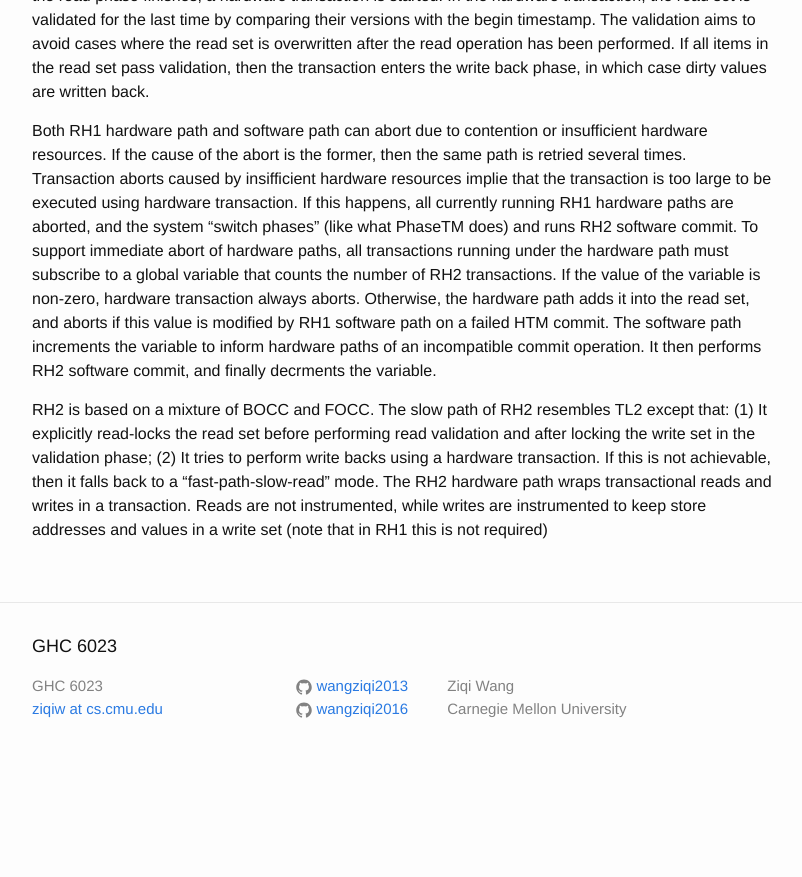
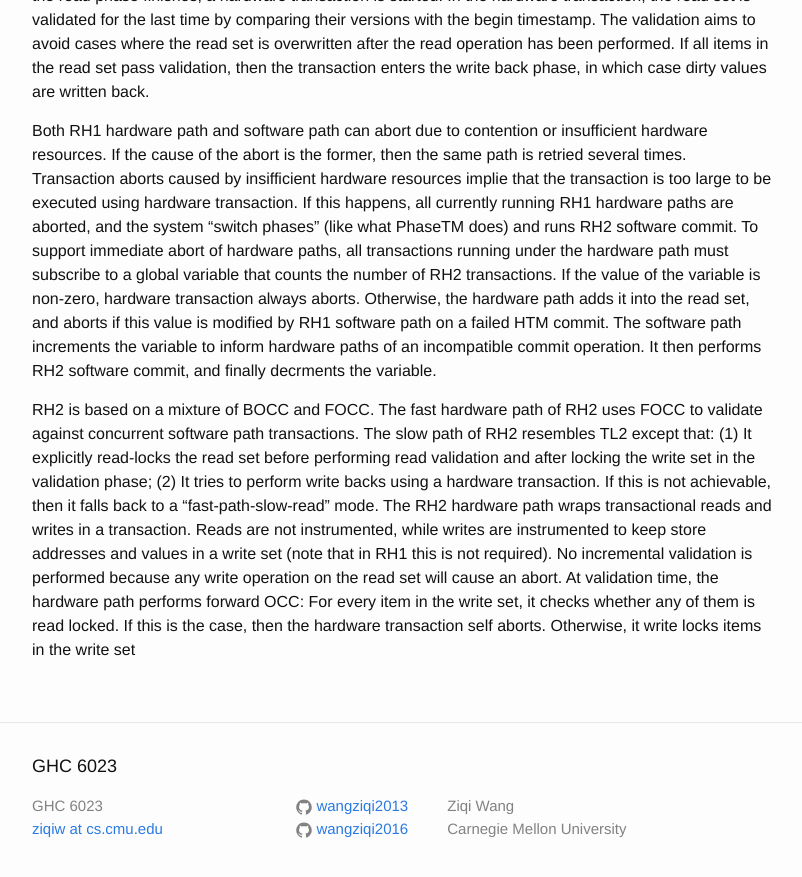
Before and after one commit to wangziqi2013/wangziqi2013.github.io, a Jekyll site: the page built from _posts/2018-05-30-Reduced-HTM.markdown, in a window 1280 px wide and 900 px high, scrolled down 2650 px. Shown: the top 877 px of the window, without its empty margins (238-1040 px from the left). Built offline with Jekyll 4.4.1, drawn with Linux system fonts in a browser that asks for light colours; before the commit the page ends 3430 px from its top, so only the background shows below that.

Commit message:
Small change

```diff
--- a/_posts/2018-05-30-Reduced-HTM.markdown
+++ b/_posts/2018-05-30-Reduced-HTM.markdown
@@ -108,8 +108,12 @@ aborts. Otherwise, the hardware path adds it into the read set, and aborts if th
 on a failed HTM commit. The software path increments the variable to inform hardware paths of an incompatible commit
 operation. It then performs RH2 software commit, and finally decrments the variable.
 
-RH2 is based on a mixture of BOCC and FOCC. The slow path of RH2 resembles TL2 except that: (1) It explicitly read-locks the
+RH2 is based on a mixture of BOCC and FOCC. The fast hardware path of RH2 uses FOCC to validate against concurrent software
+path transactions. The slow path of RH2 resembles TL2 except that: (1) It explicitly read-locks the
 read set before performing read validation and after locking the write set in the validation phase; (2) It tries to perform
 write backs using a hardware transaction. If this is not achievable, then it falls back to a "fast-path-slow-read" mode.
 The RH2 hardware path wraps transactional reads and writes in a transaction. Reads are not instrumented, while writes
-are instrumented to keep store addresses and values in a write set (note that in RH1 this is not required)
+are instrumented to keep store addresses and values in a write set (note that in RH1 this is not required). No incremental
+validation is performed because any write operation on the read set will cause an abort. At validation time, the hardware
+path performs forward OCC: For every item in the write set, it checks whether any of them is read locked. If this is the case,
+then the hardware transaction self aborts. Otherwise, it write locks items in the write set
```
